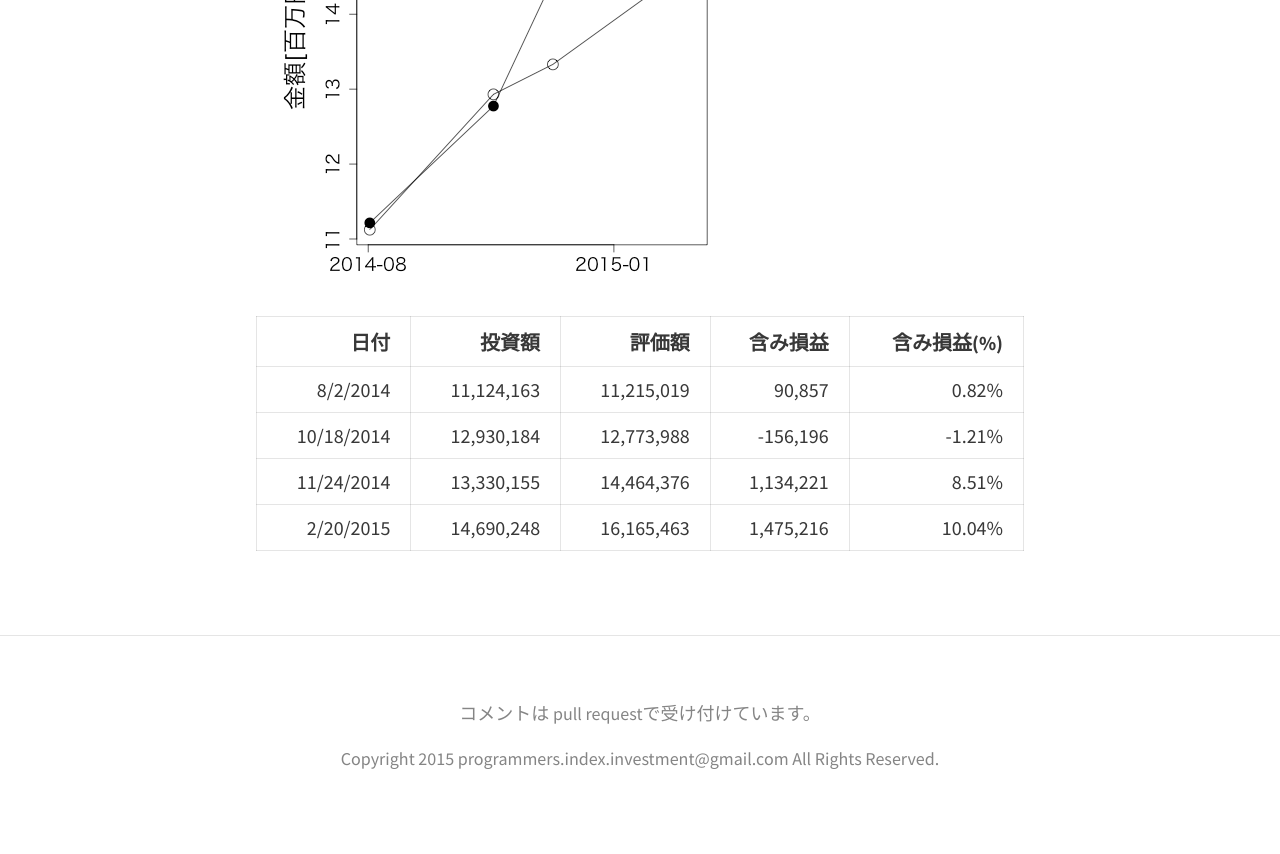
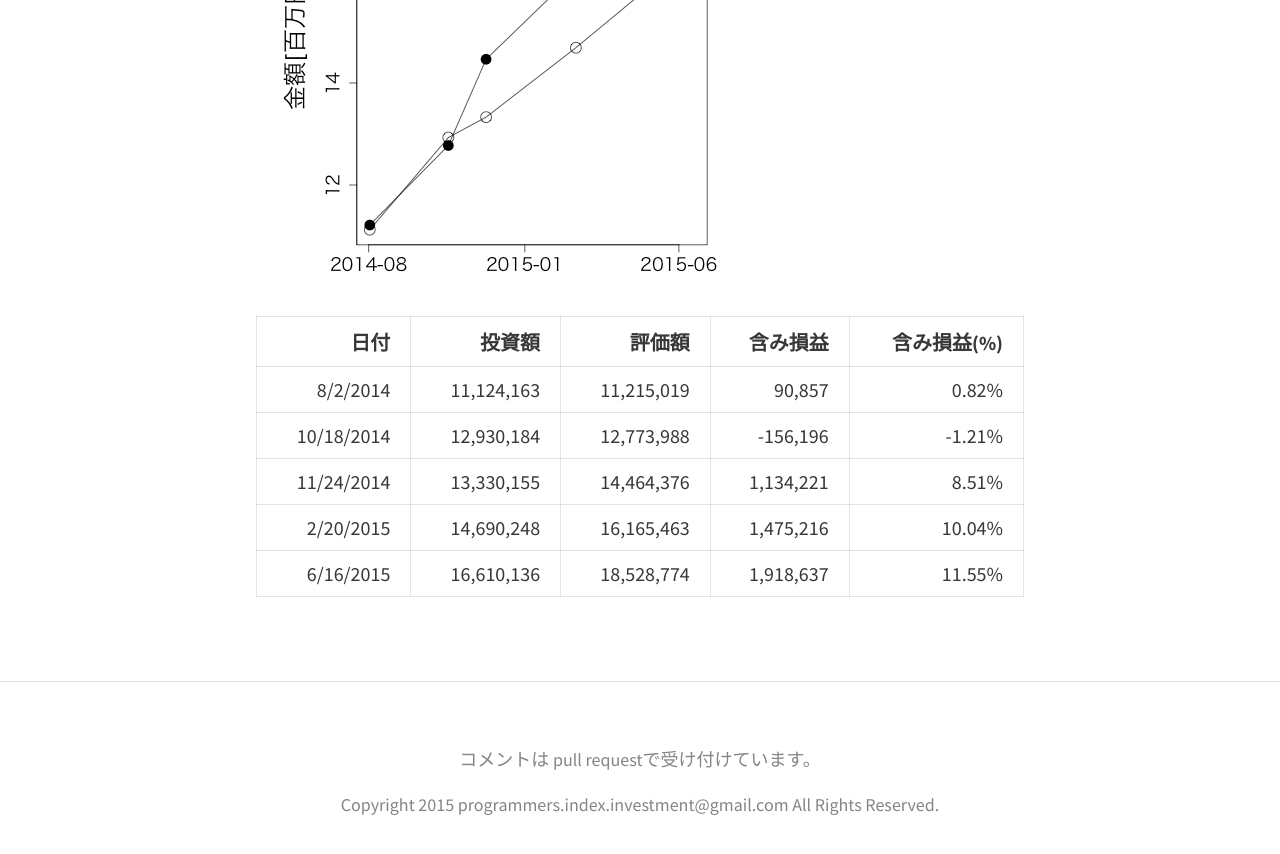
Before and after one commit to programmers-index-investment/programmers-index-investment.github.io, a Jekyll site: the page built from investment_return.md, in a window 1280 px wide and 900 px high, scrolled down 582 px. Shown: the top 854 px of the window. Built offline with Jekyll 4.4.1, drawn with Linux system fonts in a browser that asks for light colours; nearby versions of some CDN libraries.

Commit message:
in June 2015

```diff
--- a/investment_return.md
+++ b/investment_return.md
@@ -16,3 +16,4 @@ permalink: /investment_return/
 10/18/2014|12,930,184|12,773,988|-156,196|-1.21%
 11/24/2014|13,330,155|14,464,376|1,134,221|8.51%
 2/20/2015|14,690,248|16,165,463|1,475,216|10.04%
+6/16/2015|16,610,136|18,528,774|1,918,637|11.55%
--- a/scripts/invest_return.tsv
+++ b/scripts/invest_return.tsv
@@ -2,3 +2,4 @@
 10/18/2014	12,930,184	12,773,988	-156,196	-1.21%
 11/24/2014	13,330,155	14,464,376	1,134,221	8.51%
 2/20/2015	14,690,248	16,165,463	1,475,216	10.04%
+6/16/2015	16,610,136	18,528,774	1,918,637	11.55%
```
Also changed, not shown: images/investment_return/investment_return.png, 1 other file.
